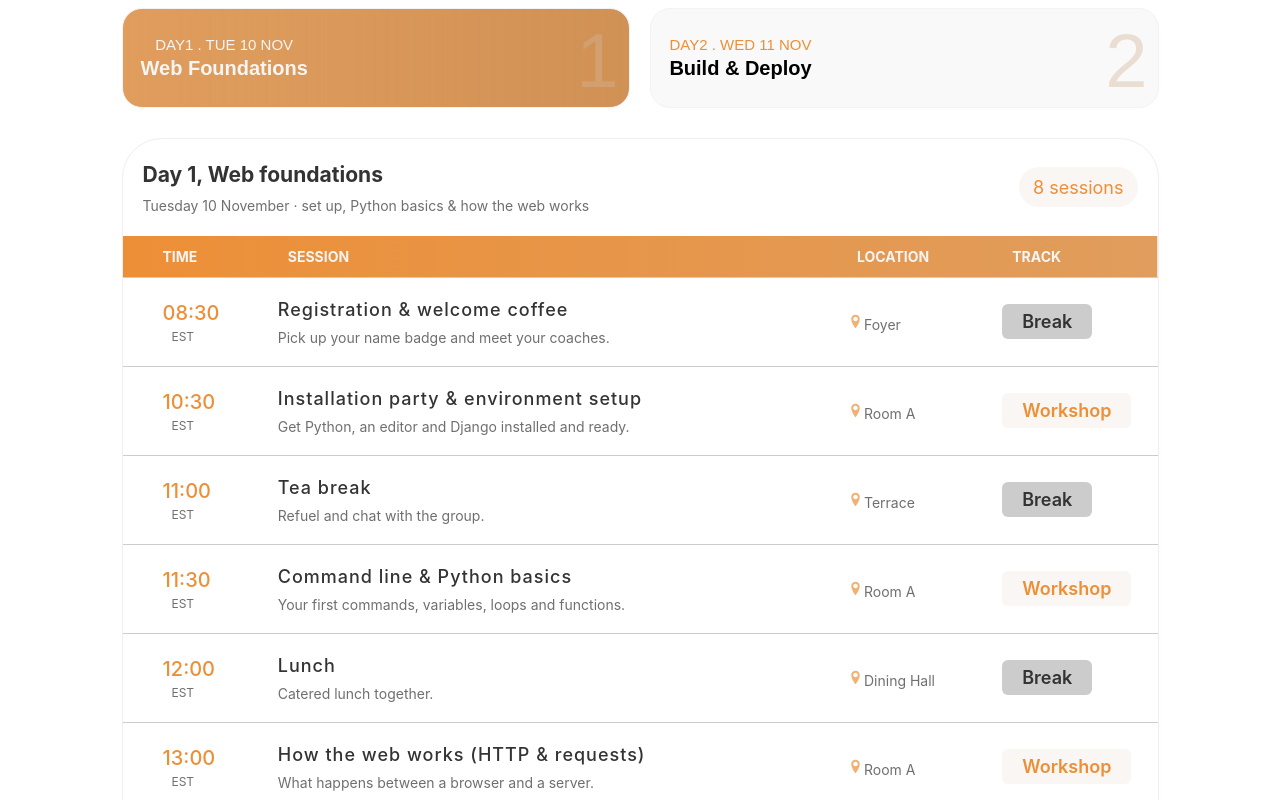
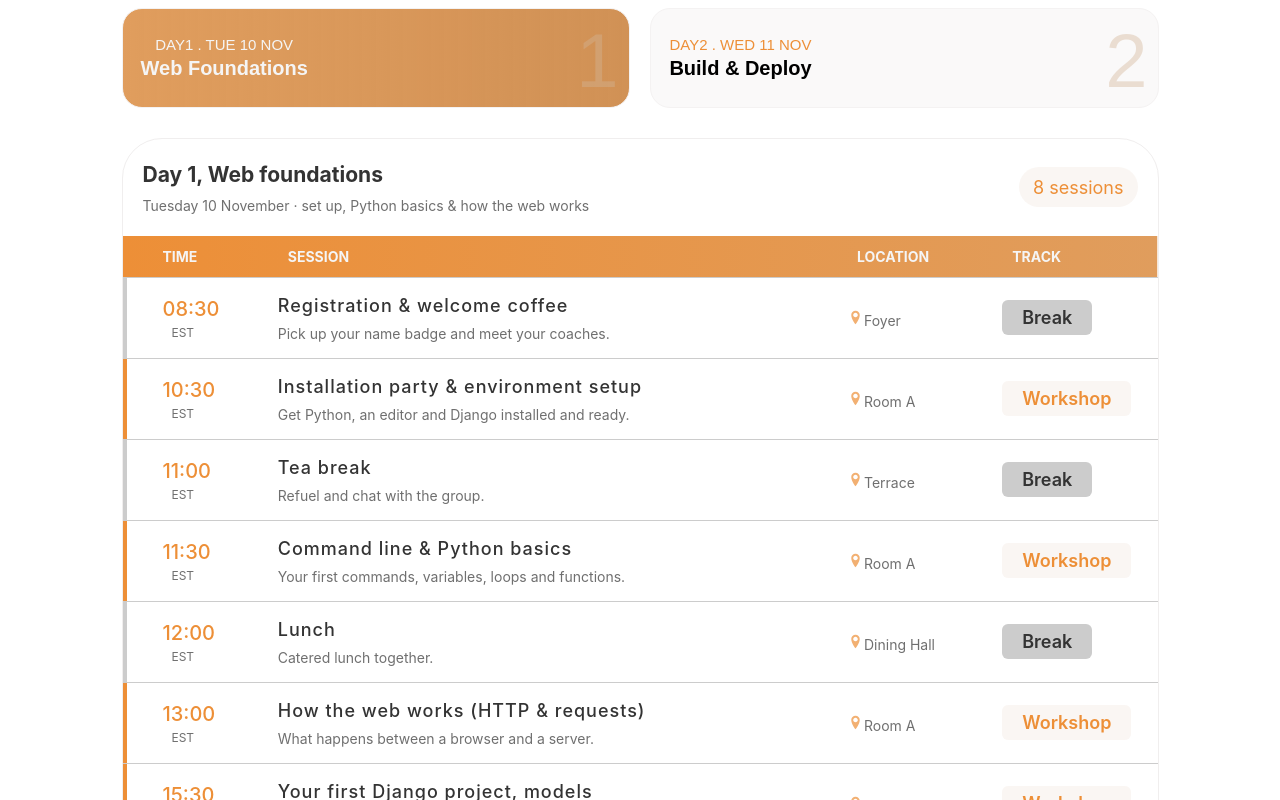
Before and after one commit to Jaymakerzz/Django-girls-clone-Exercise, a React (Create React App) app: page /schedule in a window 1280 px wide. Shown: the part 620-1420 px from the top of the page. Built offline with nearby package versions, Linux system fonts and the light colour scheme.

Commit message:
Add table styling

```diff
--- a/src/component/schedule/scheduleTable.jsx
+++ b/src/component/schedule/scheduleTable.jsx
@@ -4,12 +4,6 @@ import spritesvg from "../../assets/icons/spritesvg.svg";
 
 const ScheduleTable = (props) => {
   const { events, eventCount, onPageChange, currentPage } = props;
-  let heading = "Day 2, Build & deploy";
-  let message = "Wednesday 11 November · views, data, forms & going live";
-  if (currentPage === 1) {
-    heading = "Day 2, Build & deploy";
-    message = "Wednesday 11 November · views, data, forms & going live";
-  }
   return (
     <div>
       <div className="bar__small--round"></div>
@@ -44,6 +38,13 @@ const ScheduleTable = (props) => {
             {events.map((event) => (
               <tr key={event.session} style={{ padding: "2rem" }}>
                 <td style={{ padding: "0 4rem" }}>
+                  <span
+                    className={
+                      event.track === "Workshop"
+                        ? "bar__primary bar__primary--orange"
+                        : "bar__primary bar__primary--gray"
+                    }
+                  ></span>
                   <span className="time">{event.time}</span>
                   <p className="time__format">EST</p>
                 </td>
--- a/src/css/components/scheduleTable.scss
+++ b/src/css/components/scheduleTable.scss
@@ -7,7 +7,8 @@ table {
     padding: 1rem;
   }
   td {
-    padding: 1.8rem 0;
+    padding: 1.4rem 0;
+    position: relative;
   }
   tr {
     border-bottom: 1px var(--grey-light-4) solid;
@@ -18,10 +19,27 @@ table {
     }
   }
 }
+.bar__primary {
+  display: inline-block;
+  position: absolute;
+  left: 0;
+  top: 0;
+
+  height: 100%;
+  width: 4.6px;
+
+  &--orange {
+    background-color: var(--color-primary);
+  }
+  &--gray {
+    background-color: var(--grey-light-4);
+  }
+}
 .table {
   border-radius: 4rem;
   border: 1px var(--grey-light-3) solid;
   margin-top: 3rem;
+  overflow: hidden;
 
   &__header {
     padding: 2rem;
```
